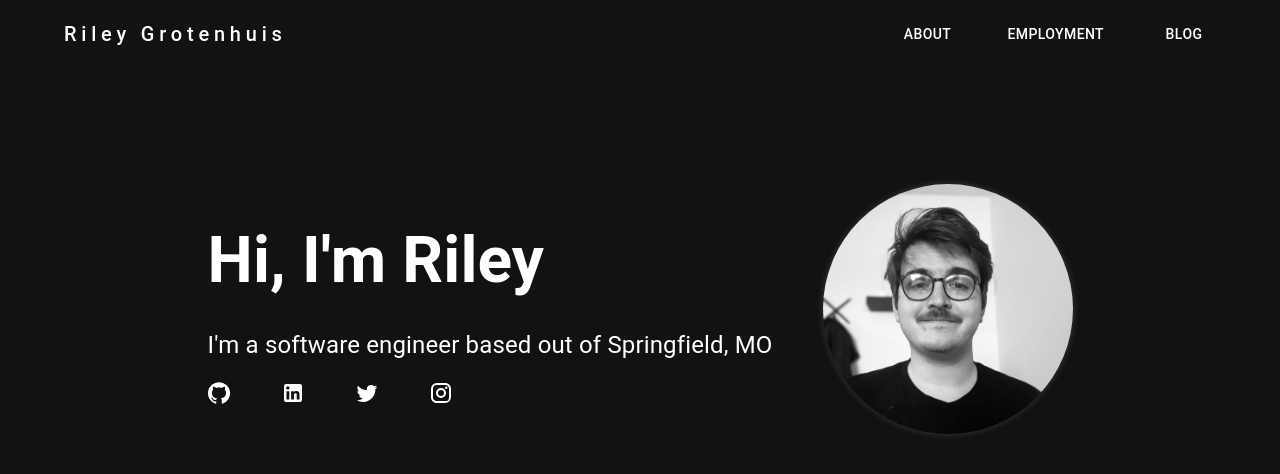
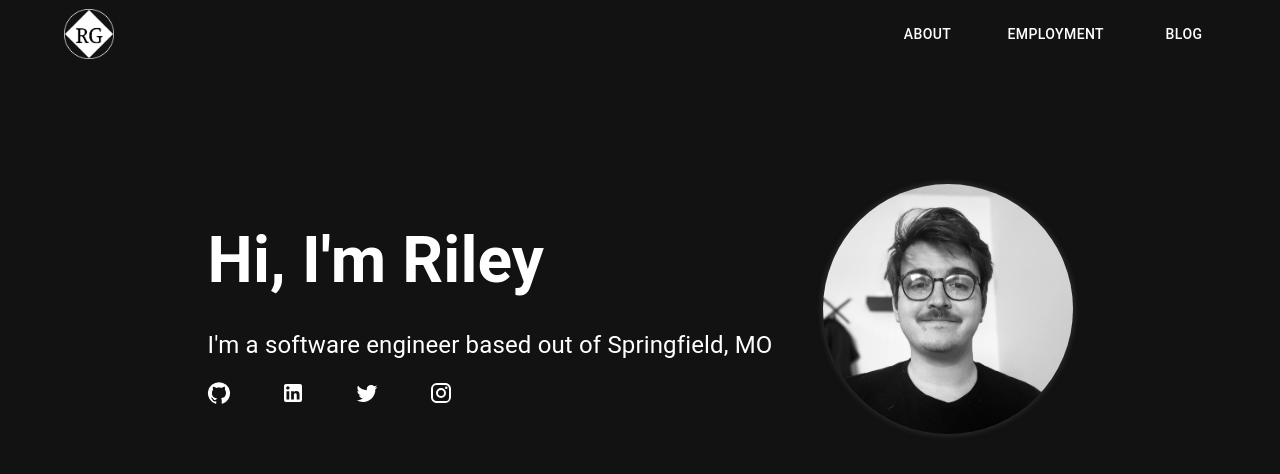
Before and after one commit to rileygrotenhuis/rileygrotenhuis.com, a Next.js app: page / in a window 1280 px wide. Shown: the top 474 px of the page. Built offline with nearby package versions, Linux system fonts and the light colour scheme.

Commit message:
feat: change navbar text to navbar logo.

```diff
--- a/components/NavigationBar.jsx
+++ b/components/NavigationBar.jsx
@@ -10,6 +10,9 @@ import Container from '@mui/material/Container';
 import Button from '@mui/material/Button';
 import MenuItem from '@mui/material/MenuItem';
 import Link from 'next/link';
+import Image from 'next/image';
+import Logo from '../public/Logo.png';
+import Grid from '@mui/material/Grid';
 
 export default function NavigationBar() {
     const [anchorElNav, setAnchorElNav] = React.useState(null);
@@ -41,17 +44,19 @@ export default function NavigationBar() {
                         textDecoration: 'none',
                     }}
                 >
-                    <Typography
-                        variant="h6"
-                        noWrap
-                        sx={{
-                            mr: 2,
-                            display: { xs: 'none', md: 'flex' },
-                            letterSpacing: '.3rem',
-                        }}
-                    >
-                        Riley Grotenhuis
-                    </Typography>
+                    <Grid sx={{ display: { xs: 'none', md: 'flex' } }}>
+                        <Image
+                            alt="Logo"
+                            src={Logo}
+                            placeholder="blur"
+                            width={50}
+                            height={50}
+                            style={{
+                                display: 'flex',
+                                margin: 'auto',
+                            }}
+                        />
+                    </Grid>
                 </Link>
 
                 <Box sx={{ flexGrow: 1, display: { xs: 'flex', md: 'none' } }}>
@@ -127,16 +132,19 @@ export default function NavigationBar() {
                         flexGrow: 1,
                     }}
                 >
-                    <Typography
-                        variant="h5"
-                        noWrap
-                        sx={{
-                            display: { xs: 'flex', md: 'none' },
-                            letterSpacing: '.3rem',
-                        }}
-                    >
-                        Riley Grotenhuis
-                    </Typography>
+                    <Grid sx={{ display: { xs: 'flex', md: 'none' } }}>
+                        <Image
+                            alt="Logo"
+                            src={Logo}
+                            placeholder="blur"
+                            width={50}
+                            height={50}
+                            style={{
+                                display: 'flex',
+                                margin: 'auto',
+                            }}
+                        />
+                    </Grid>
                 </Link>
                 <Box sx={{ justifyContent: 'right', flexGrow: 1, display: { xs: 'none', md: 'flex' } }}>
                     <Link
```
Also changed, not shown: public/Logo.png (added).
